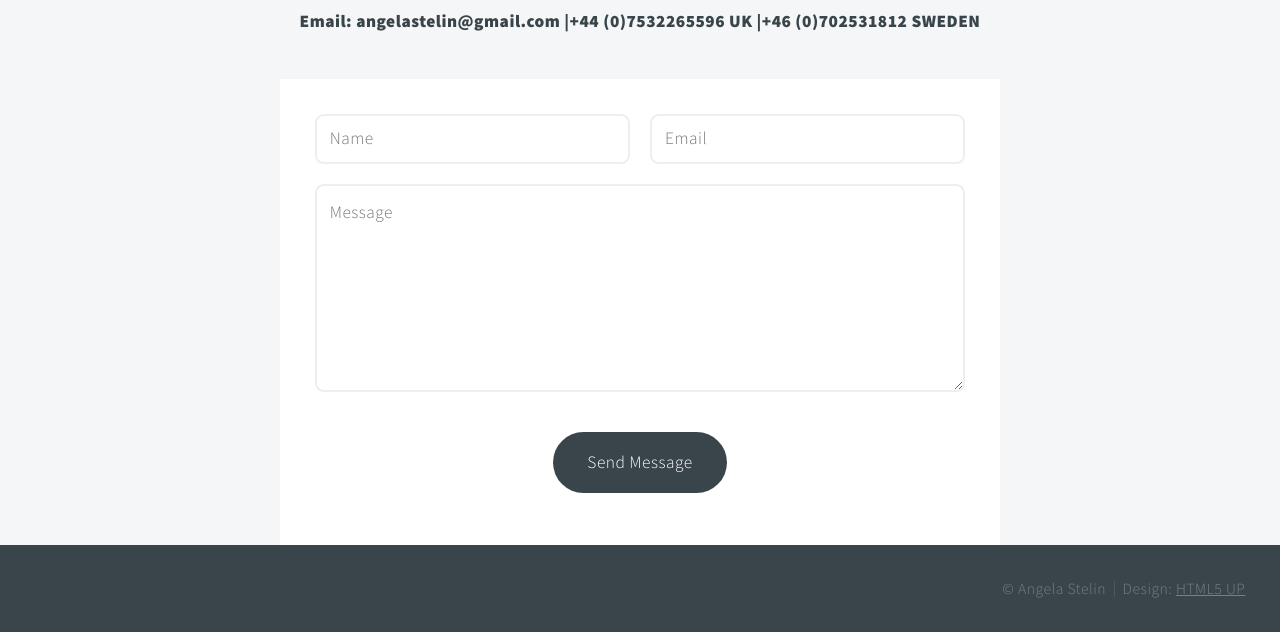
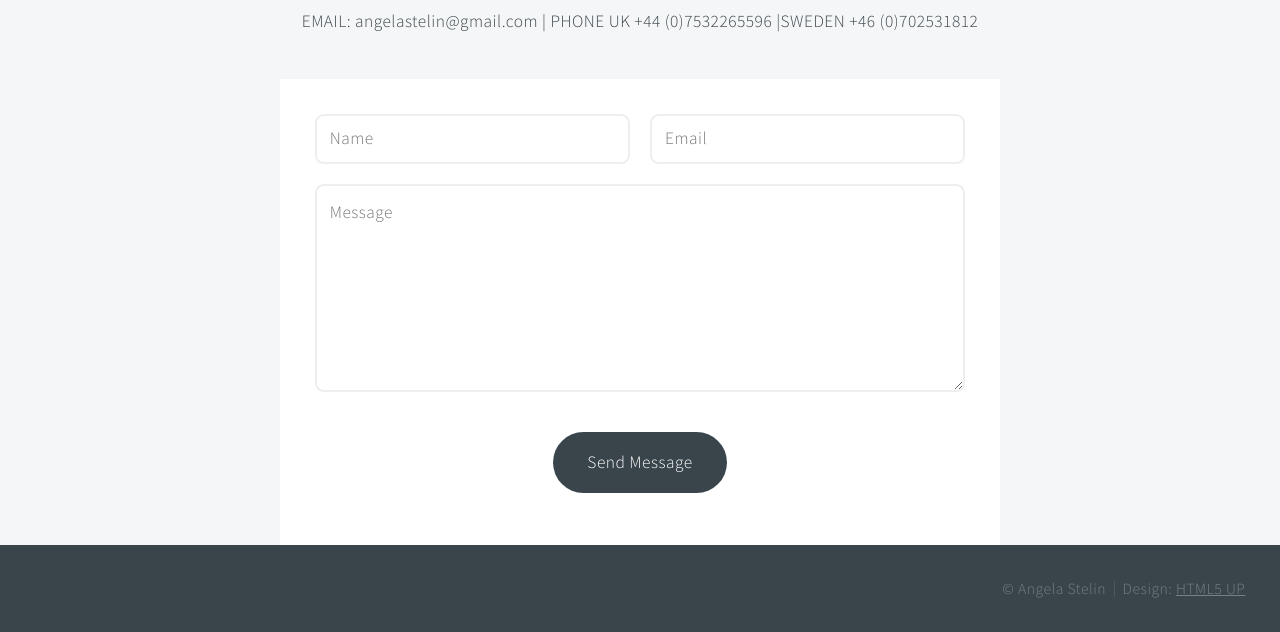
Before and after one commit to Angelastelin/angelastelin.github.io, a plain HTML site: page index.html in a window 1280 px wide. Shown: the part 4216-4848 px from the top of the page. Drawn offline with Linux system fonts and the light colour scheme.

Commit message:
Updated contact details

```diff
--- a/index.html
+++ b/index.html
@@ -133,7 +133,7 @@
 						<br>
 						<centre><a href="https://www.facebook.com/angela.stelin.artist/?fref=ts" target="_blank"><img src="images/facebook.png"></a><a href="https://www.instagram.com/angela.stelin.artist/" target="_blank"><img src="images/instagram.png"></a></centre>
 						<br>
-						<p align="center"><b>Email: angelastelin@gmail.com |+44 (0)7532265596 UK |+46 (0)702531812 SWEDEN </b></p>
+						<p align="center">EMAIL: angelastelin@gmail.com | PHONE UK +44 (0)7532265596 |SWEDEN +46 (0)702531812</p>
 					</header>
 					<div class="box container 75%">
 
```
